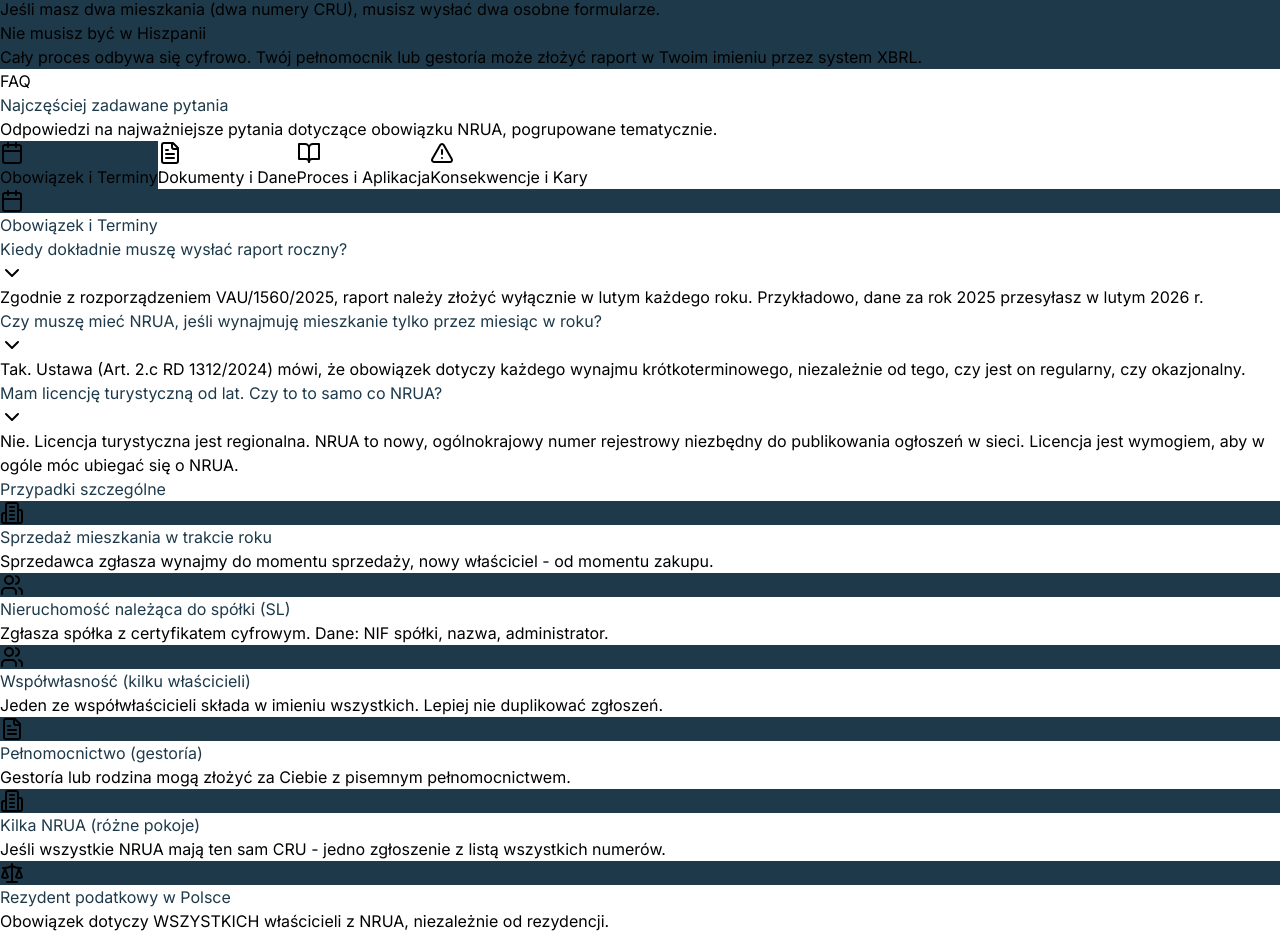
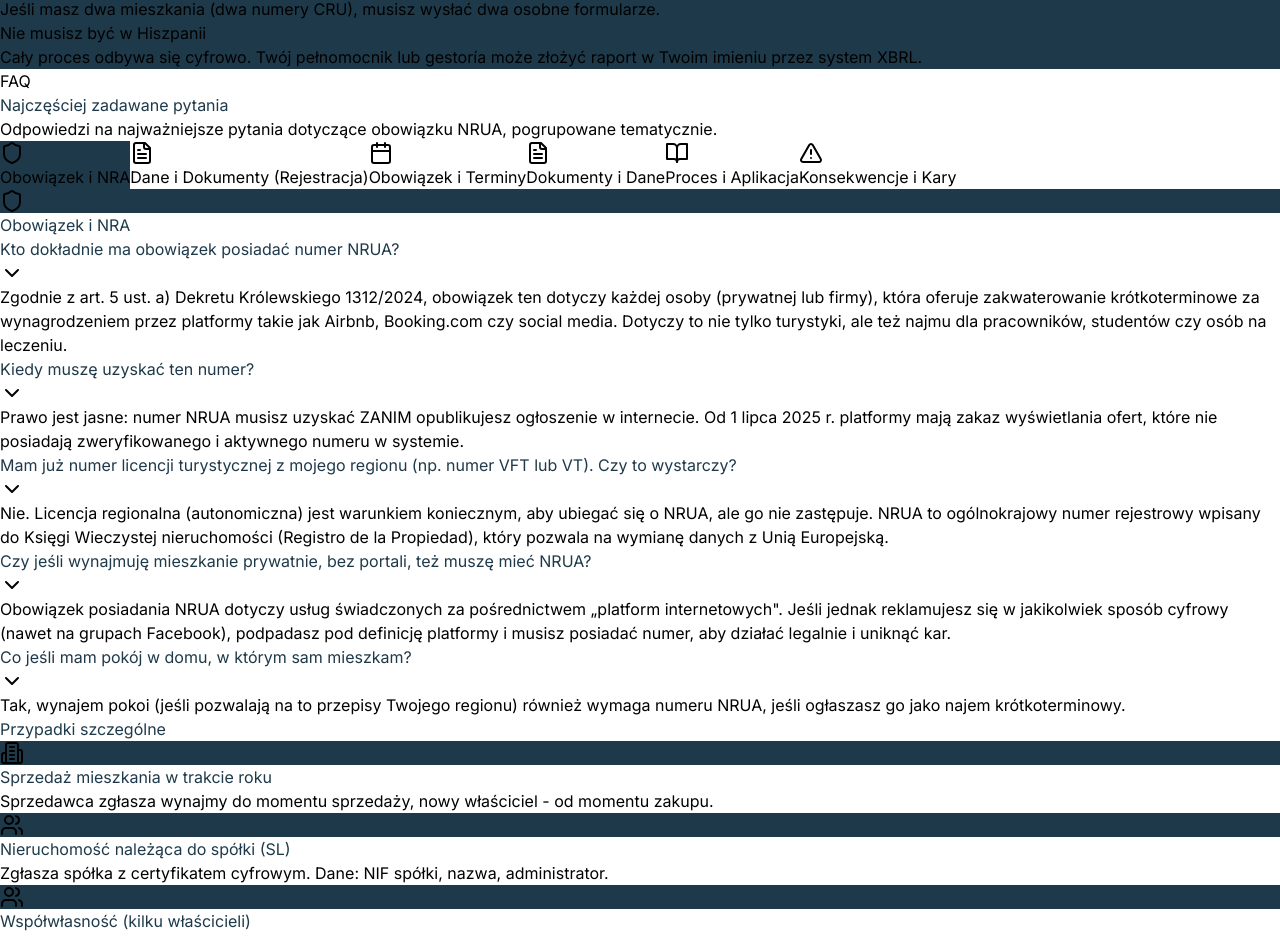
Before and after one commit to RENDIASRURIas/nruaHiszpania, a React (Vite) app: page / in a window 1280 px wide. Shown: the part 4997-5933 px from the top of the page. Built offline with nearby package versions, Linux system fonts and the light colour scheme.

Commit message:
Add Obowiązek i NRA and Dane i Dokumenty FAQ categories with 7 new questions
Co-Authored-By: polskagrupa1@outlook.es <2210070540024@student.unbrah.ac.id>

```diff
--- a/src/App.tsx
+++ b/src/App.tsx
@@ -207,6 +207,25 @@ function App() {
   ]
 
   const faqCategories: FAQCategory[] = [
+    {
+      title: 'Obowiązek i NRA',
+      icon: <Shield className="w-5 h-5" />,
+      items: [
+        { q: 'Kto dokładnie ma obowiązek posiadać numer NRUA?', a: 'Zgodnie z art. 5 ust. a) Dekretu Królewskiego 1312/2024, obowiązek ten dotyczy każdej osoby (prywatnej lub firmy), która oferuje zakwaterowanie krótkoterminowe za wynagrodzeniem przez platformy takie jak Airbnb, Booking.com czy social media. Dotyczy to nie tylko turystyki, ale też najmu dla pracowników, studentów czy osób na leczeniu.' },
+        { q: 'Kiedy muszę uzyskać ten numer?', a: 'Prawo jest jasne: numer NRUA musisz uzyskać ZANIM opublikujesz ogłoszenie w internecie. Od 1 lipca 2025 r. platformy mają zakaz wyświetlania ofert, które nie posiadają zweryfikowanego i aktywnego numeru w systemie.' },
+        { q: 'Mam już numer licencji turystycznej z mojego regionu (np. numer VFT lub VT). Czy to wystarczy?', a: 'Nie. Licencja regionalna (autonomiczna) jest warunkiem koniecznym, aby ubiegać się o NRUA, ale go nie zastępuje. NRUA to ogólnokrajowy numer rejestrowy wpisany do Księgi Wieczystej nieruchomości (Registro de la Propiedad), który pozwala na wymianę danych z Unią Europejską.' },
+        { q: 'Czy jeśli wynajmuję mieszkanie prywatnie, bez portali, też muszę mieć NRUA?', a: 'Obowiązek posiadania NRUA dotyczy usług świadczonych za pośrednictwem „platform internetowych". Jeśli jednak reklamujesz się w jakikolwiek sposób cyfrowy (nawet na grupach Facebook), podpadasz pod definicję platformy i musisz posiadać numer, aby działać legalnie i uniknąć kar.' },
+        { q: 'Co jeśli mam pokój w domu, w którym sam mieszkam?', a: 'Tak, wynajem pokoi (jeśli pozwalają na to przepisy Twojego regionu) również wymaga numeru NRUA, jeśli ogłaszasz go jako najem krótkoterminowy.' },
+      ],
+    },
+    {
+      title: 'Dane i Dokumenty (Rejestracja)',
+      icon: <FileText className="w-5 h-5" />,
+      items: [
+        { q: 'Jakie dokumenty są potrzebne do uzyskania numeru?', a: 'Przy składaniu wniosku musisz posiadać: hiszpański numer NIE lub NIF, kod CRU nieruchomości (z Nota Simple), tytuł prawny do wynajmu (np. licencję turystyczną lub potwierdzenie zgłoszenia działalności w gminie/regionie) oraz informację o kategorii najmu (turystyczny lub sezonowy/inny).' },
+        { q: 'Czy raz nadany numer NRUA jest bezterminowy?', a: 'Numer pozostaje ważny tak długo, jak długo spełniasz wymogi i składasz coroczne sprawozdanie w lutym. Brak raportu rocznego lub zmiana przeznaczenia nieruchomości bez aktualizacji danych może doprowadzić do natychmiastowego wycofania numeru z rejestru.' },
+      ],
+    },
     {
       title: 'Obowiązek i Terminy',
       icon: <Calendar className="w-5 h-5" />,
```
